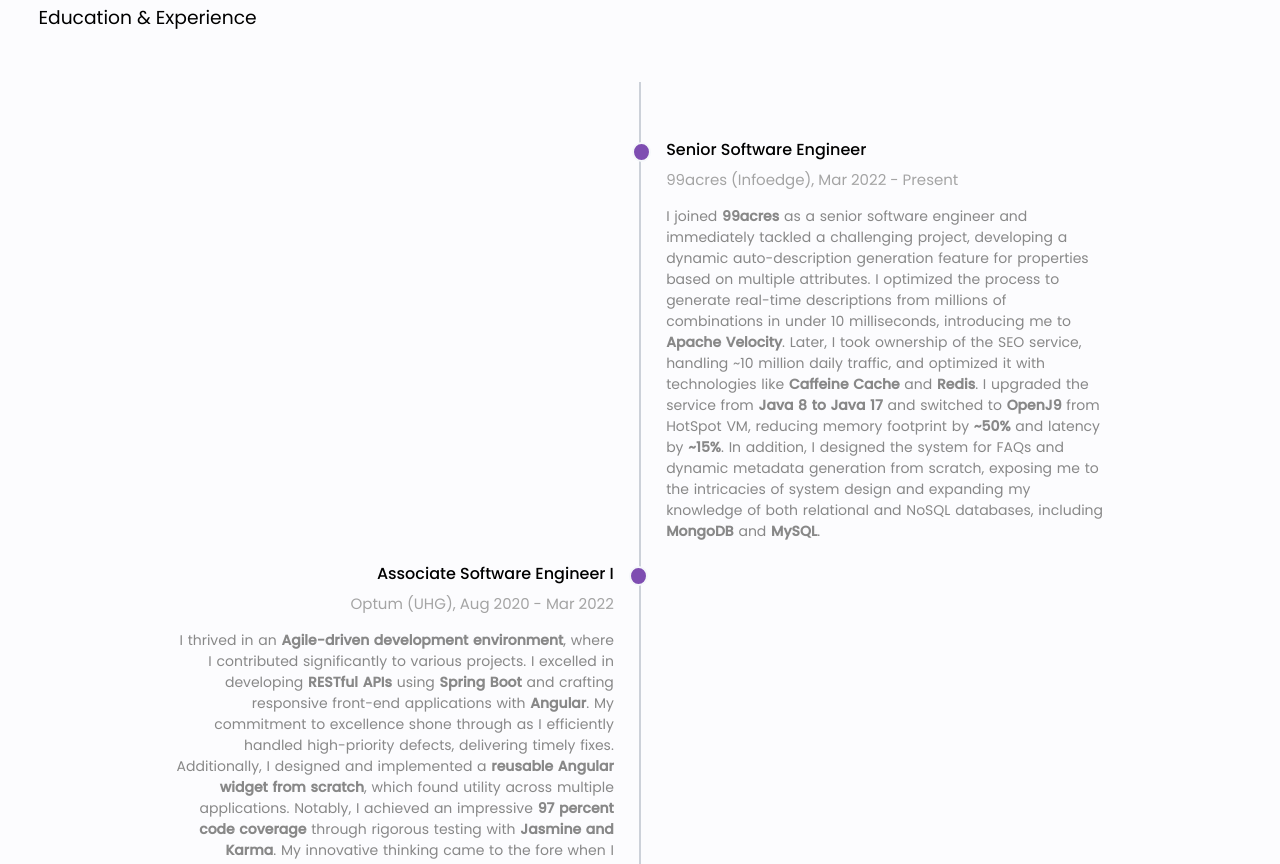
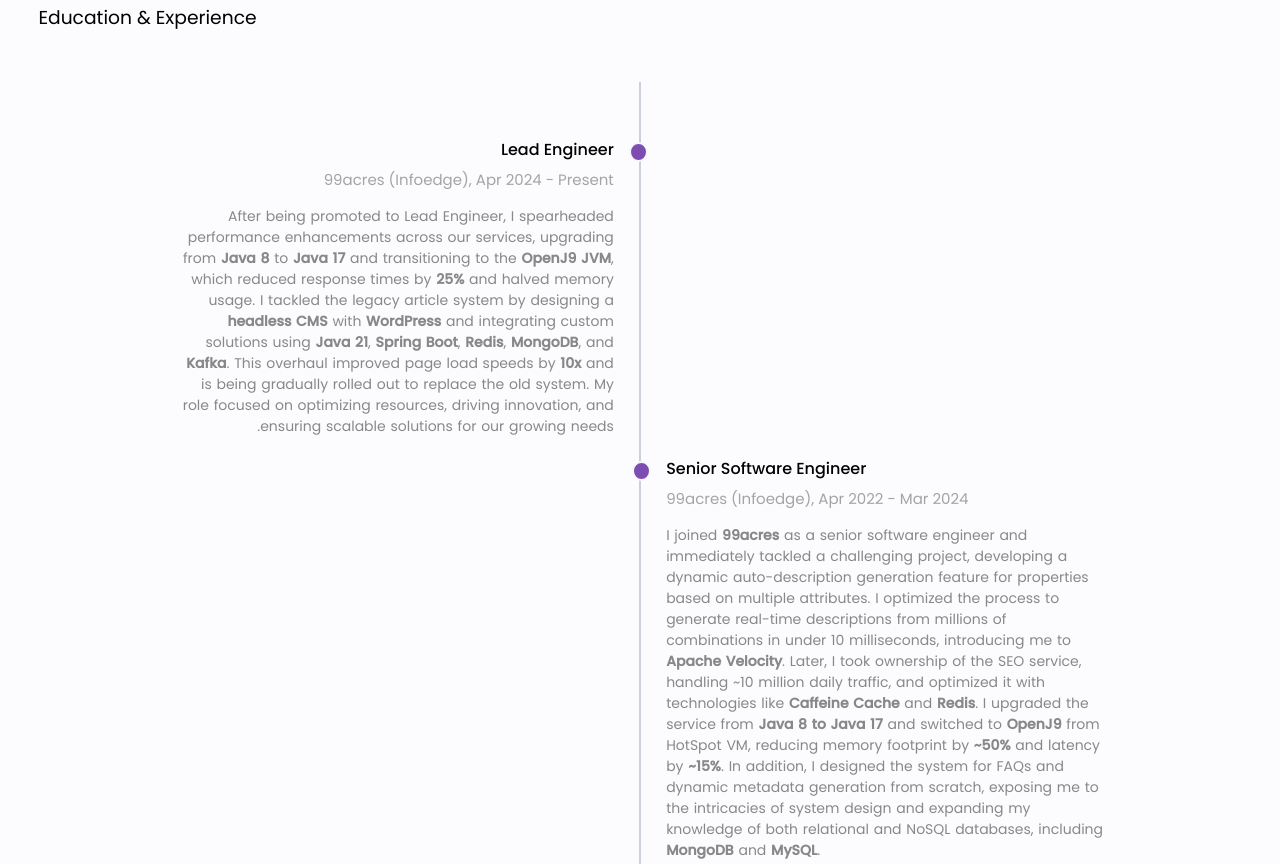
Before and after one commit to Mridul0001/Mridul0001.github.io, a plain HTML site: page index.html in a window 1280 px wide. Shown: the part 1679-2543 px from the top of the page. Drawn offline with Linux system fonts and the light colour scheme.

Commit message:
Role updation

```diff
--- a/index.html
+++ b/index.html
@@ -1,10 +1,13 @@
 <!DOCTYPE html>
 <html>
+
 <head>
-    <title>Mridul Mahajan - Full Stack Developer | Software Engineer | Freelancer</title>
+    <title>Mridul Mahajan - Full Stack Developer | Lead Engineer | Freelancer</title>
     <meta charset="UTF-8">
-    <meta name="description" content="Experienced Software Engineer specializing in building intricate and scalable systems. Skilled in Backend, Frontend, DevOps, and System Design. Explore my portfolio.">
-    <meta name="keywords" content="Software Engineer, Full Stack Developer, Freelancer, Senior Software Engineer, Backend Development, Frontend Development, DevOps, System Design, Unit Testing, Noida, India, Java, Java 8, Java 17, Spring Boot, Angular, RESTful APIs, MongoDB, MySQL, Apache Velocity, Caffeine Cache, Redis, OpenJ9, RDBMS, Data Structures and Algorithms, JavaScript">
+    <meta name="description"
+        content="Experienced Lead Engineer specializing in building intricate and scalable systems. Skilled in Backend, Frontend, DevOps, and System Design. Explore my portfolio.">
+    <meta name="keywords"
+        content="Lead Engineer Infoedge, Software Engineer at 99acres, Software Engineer, Full Stack Developer, Freelancer, Senior Software Engineer, Backend Development, Frontend Development, DevOps, System Design, Unit Testing, Noida, India, Java, Java 8, Java 17, Spring Boot, Angular, RESTful APIs, MongoDB, MySQL, Apache Velocity, Caffeine Cache, Redis, OpenJ9, RDBMS, Data Structures and Algorithms, JavaScript">
     <meta name="author" content="Mridul Mahajan">
     <meta name="viewport" content="width=device-width, initial-scale=1.0 shrink-to-fit=no">
     <link rel="canonical" href="https://mridulmahajan.com" />
@@ -26,14 +29,14 @@
         </div>
         <div class="heading">
             <h1>Mridul Mahajan - Full Stack Developer</h1>
-            <h2>Software Engineer | Freelancer</h2>
+            <h2>Lead Engineer | Freelancer</h2>
         </div>
         <div class="action-items">
             <span class="additional-links">
                 <a href="#contact" aria-label="Contact Me"><i class="fa fa-envelope-o fa-lg"></i></a>
             </span>
             <span class="resume-link">
-                <a href="https://drive.google.com/file/d/1mSq3zAafiEWSSJzyUYMi8EF2U72behSs/view?usp=drive_link"
+                <a href="https://drive.google.com/file/d/19g_ou8HKw2ZXCLamxOXes0-vjiiHD4m1/view?usp=sharing"
                     target="_blank">Resume</a>
             </span>
             <span class="hire-me">
@@ -44,7 +47,7 @@
     <section class="about">
         <div class="about-pirmary">
             <h3>About Me</h3>
-            <p>I am a seasoned Senior Software Engineer with a dynamic background spanning <strong>more than three
+            <p>I am a seasoned Senior Software Engineer with a dynamic background spanning <strong>more than four
                     years</strong>, specializing in
                 crafting intricate and scalable systems. Proficient across the entire development spectrum, I adeptly
                 navigate <strong>Backend</strong>, <strong>Frontend</strong>, <strong>DevOps</strong> realms, and
@@ -150,11 +153,33 @@
     <section class="education-experience" id="experience">
         <h3>Education & Experience</h3>
         <div class="education-experience-container">
+            <div class="timeline-block timeline-block-left">
+                <div class="marker"></div>
+                <div class="timeline-content">
+                    <h4>Lead Engineer</h4>
+                    <span>99acres (Infoedge), Apr 2024 - Present</span>
+                    <p>
+                    <p>
+                        After being promoted to Lead Engineer, I spearheaded performance enhancements across our
+                        services, upgrading from <strong>Java 8</strong> to <strong>Java 17</strong> and transitioning
+                        to the <strong>OpenJ9 JVM</strong>, which reduced response times by <strong>25%</strong> and
+                        halved memory usage. I tackled the legacy article system by designing a <strong>headless
+                            CMS</strong> with <strong>WordPress</strong> and integrating custom solutions using
+                        <strong>Java 21</strong>, <strong>Spring Boot</strong>, <strong>Redis</strong>,
+                        <strong>MongoDB</strong>, and <strong>Kafka</strong>. This overhaul improved page load speeds by
+                        <strong>10x</strong> and is being gradually rolled out to replace the old system. My role
+                        focused on optimizing resources, driving innovation, and ensuring scalable solutions for our
+                        growing needs.
+                    </p>
+                    </p>
+                </div>
+            </div>
+
             <div class="timeline-block timeline-block-right">
                 <div class="marker"></div>
                 <div class="timeline-content">
                     <h4>Senior Software Engineer</h4>
-                    <span>99acres (Infoedge), Mar 2022 - Present</span>
+                    <span>99acres (Infoedge), Apr 2022 - Mar 2024</span>
                     <p>
                     <p>
                         I joined <strong>99acres</strong> as a senior software engineer and immediately tackled a
@@ -164,8 +189,10 @@
                             Velocity</strong>. Later, I took ownership of the SEO service, handling ~10 million daily
                         traffic, and optimized it with technologies like <strong>Caffeine Cache</strong> and
                         <strong>Redis</strong>. I upgraded the service from <strong>Java 8 to Java 17</strong> and
-                        switched to <strong>OpenJ9</strong> from HotSpot VM, reducing memory footprint by <strong>~50%</strong> and
-                        latency by <strong>~15%</strong>. In addition, I designed the system for FAQs and dynamic metadata generation
+                        switched to <strong>OpenJ9</strong> from HotSpot VM, reducing memory footprint by
+                        <strong>~50%</strong> and
+                        latency by <strong>~15%</strong>. In addition, I designed the system for FAQs and dynamic
+                        metadata generation
                         from scratch, exposing me to the intricacies of system design and expanding my knowledge of both
                         relational and NoSQL databases, including <strong>MongoDB</strong> and <strong>MySQL</strong>.
                     </p>
@@ -227,7 +254,8 @@
         </div>
     </section>
     <footer>
-        <p>Design inspired by templates created by <a href="https://dribbble.com/jordanhughes" target="_blank">Jordan Hughes</a>.</p>
+        <p>Design inspired by templates created by <a href="https://dribbble.com/jordanhughes" target="_blank">Jordan
+                Hughes</a>.</p>
         <p>All icons, images, and names are the property of their respective owners.</p>
     </footer>
     <script>
```
